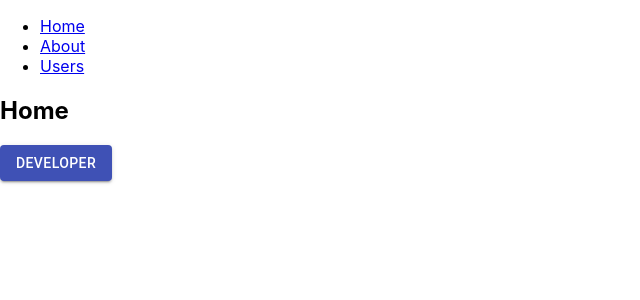
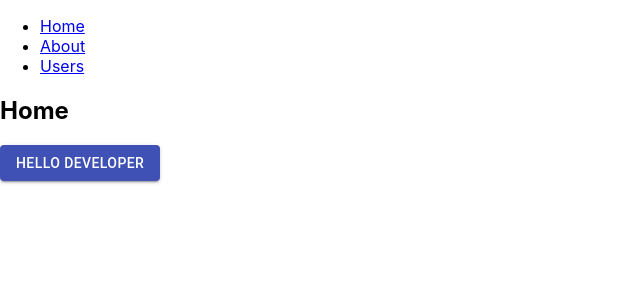
Before and after one commit to Nixlord/pravega-ai, a React (Create React App) app in the folder website/: page / in a window 1280 px wide. Shown: the top 300 px of the page, without its empty margins (0-640 px from the left). Built offline with nearby package versions, Linux system fonts and the light colour scheme; no server answers.

Commit message:
super basic react tutorial

```diff
--- a/website/src/ui/common/Routes.tsx
+++ b/website/src/ui/common/Routes.tsx
@@ -1,11 +1,11 @@
-import React, {useEffect, useState} from "react";
 import {
     Switch,
     Route
 } from "react-router-dom";
 
-import Button from '@material-ui/core/Button';
 import ResponsiveDrawer from "../components/samples/Drawer/Drawer";
+import Home from "../components/Home/Home";
+import React from "react";
 
 const Routes = () => (
     <Switch>
@@ -16,31 +16,12 @@ const Routes = () => (
             <Users/>
         </Route>
         <Route path="/">
-            <Home/>
+            <Home prompt="Hello" defaultName="Diksha" />
         </Route>
     </Switch>
 );
 
 export default Routes;
-
-function Home() {
-    const [name, setName] = useState("Developer")
-    useEffect(() => {
-        fetch('/api/hello/Diksha')
-            .then(response => response.json())
-            .then(json => setName(json.developer))
-            .catch(error => console.error(error))
-    })
-
-    return (
-        <>
-            <h2>Home</h2>
-            <Button variant="contained" color="primary">
-                {name}
-            </Button>
-        </>
-    );
-}
 
 function About() {
     console.log("Printing ABout")
@@ -50,7 +31,6 @@ function About() {
 function Users() {
     return <h2>Users</h2>;
 }
-
 
 /*
 when you hit url /about
--- /dev/null
+++ b/website/src/ui/components/Home/Home.tsx
@@ -0,0 +1,39 @@
+import React from "react";
+import {Button} from "@material-ui/core";
+
+export interface HomeProps {
+    prompt: string,
+    defaultName: string
+}
+export interface HomeState {
+    name: string
+}
+
+export default class Home extends React.Component<HomeProps, HomeState> {
+    constructor(props: HomeProps) {
+        super(props);
+        this.state = {
+            name: "Developer"
+        }
+    }
+
+    componentDidMount(): void {
+        fetch(`/api/hello/${this.props.defaultName}`)
+            .then(response => response.json())
+            .then(json => this.setState({
+                name: json.developer
+            }))
+            .catch(console.error)
+    }
+
+    render() {
+        return (
+            <>
+                <h2>Home</h2>
+                <Button variant = "contained" color="primary">
+                    {this.props.prompt} {this.state.name}
+                </Button>
+            </>
+        )
+    }
+}
```
